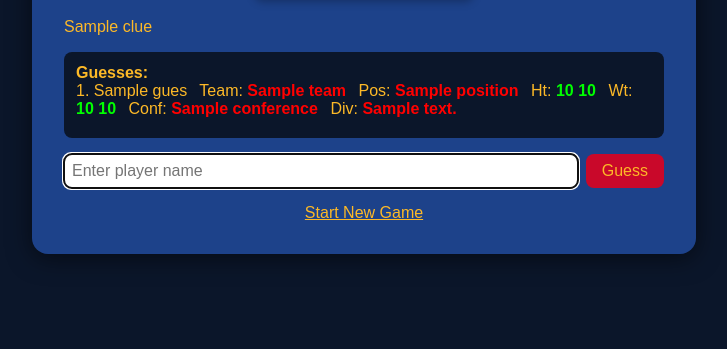
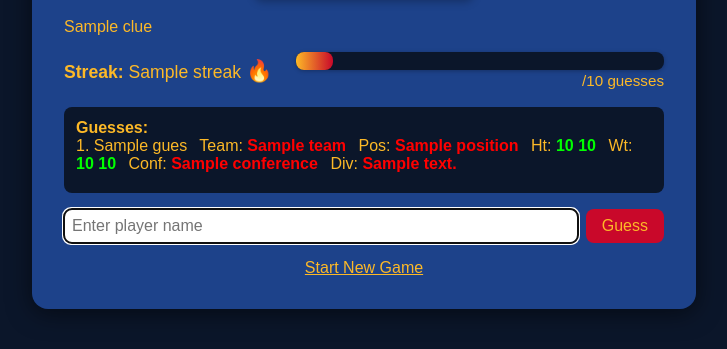
Before and after one commit to anshulboreda/Hoopmind, a Flask app: template templates/index.html in a window 1280 px wide. Shown: the part 170-519 px from the top of the page, without its empty margins (276-1003 px from the left). Run offline with Flask 3, Linux system fonts and the light colour scheme; the template is opened without the code that fills it: most values are stand-ins (such as "Sample title", 1, 10 or a date in 2020).

Commit message:
Add streak counter and progress bar to game UI.

```diff
--- a/app.py
+++ b/app.py
@@ -100,6 +100,18 @@ def compare_guess(guessed, target):
 def check_win(guessed, target):
     return guessed.get('DISPLAY_FIRST_LAST', guessed.get('full_name', '')).lower() == target.get('DISPLAY_FIRST_LAST', target.get('full_name', '')).lower()
 
+def get_streak():
+    return session.get('streak', 0)
+
+def update_streak(won):
+    streak = session.get('streak', 0)
+    if won:
+        streak += 1
+    else:
+        streak = 0
+    session['streak'] = streak
+    return streak
+
 @app.route('/rules', methods=['GET', 'POST'])
 def rules():
     if request.method == 'POST':
@@ -121,7 +133,10 @@ def index():
     guesses = session.get('guesses', [])
     message = ''
     clue = get_player_clue(target.get('PERSON_ID', target.get('id')))
-    silhouette_url = ''  # You can add silhouette logic here if needed
+    silhouette_url = ''
+    streak = get_streak()
+    max_attempts = 6
+    progress = int((len(guesses) / max_attempts) * 100)
     if request.method == 'POST':
         guess_name = request.form['guess'].strip()
         found = [p for p in ALL_PLAYERS if guess_name.lower() in p['full_name'].lower()]
@@ -137,13 +152,17 @@ def index():
                 session['guesses'] = guesses
                 if check_win(guessed, target):
                     message = f'🎉 Correct! The player was {target.get("DISPLAY_FIRST_LAST", target.get("full_name", ""))}!'
+                    update_streak(True)
                     session.pop('target_player')
-                elif len(guesses) >= 6:
+                elif len(guesses) >= max_attempts:
                     message = f'❌ Game Over! The player was {target.get("DISPLAY_FIRST_LAST", target.get("full_name", ""))}!'
+                    update_streak(False)
                     session.pop('target_player')
                 else:
                     session['reveal_level'] = session.get('reveal_level', 0) + 1
-    return render_template('index.html', guesses=guesses, message=message, clue=clue, silhouette_url=silhouette_url)
+                streak = get_streak()
+                progress = int((len(guesses) / max_attempts) * 100)
+    return render_template('index.html', guesses=guesses, message=message, clue=clue, silhouette_url=silhouette_url, streak=streak, progress=progress, max_attempts=max_attempts)
 
 @app.route('/reset')
 def reset():
--- a/templates/index.html
+++ b/templates/index.html
@@ -29,6 +29,19 @@
         <img id="silhouette" class="silhouette" src="{{ silhouette_url }}" alt="Player silhouette" style="display:{{ 'block' if silhouette_url else 'none' }};" />
         <div class="clue">{{ clue }}</div>
         {% if message %}<div class="message">{{ message }}</div>{% endif %}
+
+        <div style="display: flex; justify-content: space-between; align-items: center; margin-bottom: 18px;">
+            <div style="font-size: 1.1em; color: #FDB927;">
+                <b>Streak:</b> <span id="streak">{{ streak }}</span> <span style="font-size:1.2em;">🔥</span>
+            </div>
+            <div style="flex: 1; margin-left: 24px;">
+                <div style="background: #0B162A; border-radius: 8px; height: 18px; width: 100%; box-shadow: 0 1px 4px #0004;">
+                    <div style="background: linear-gradient(90deg, #FDB927, #C9082A); height: 100%; border-radius: 8px; width: {{ progress }}%; transition: width 0.4s;"></div>
+                </div>
+                <div style="font-size: 0.95em; color: #FDB927; text-align: right; margin-top: 2px;">{{ len(guesses) }}/{{ max_attempts }} guesses</div>
+            </div>
+        </div>
+
         <div class="guesses">
             <b>Guesses:</b>
             {% for guess in guesses %}
```
